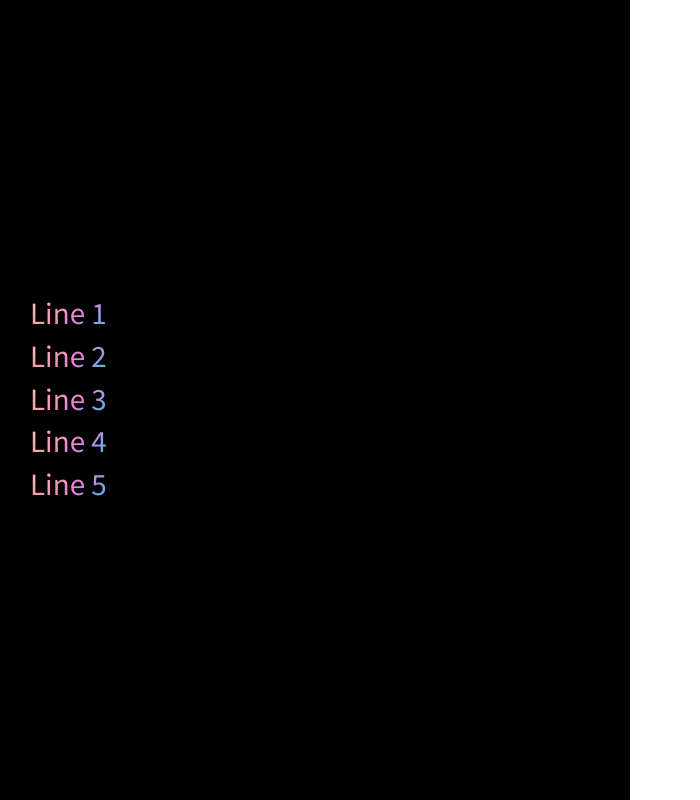
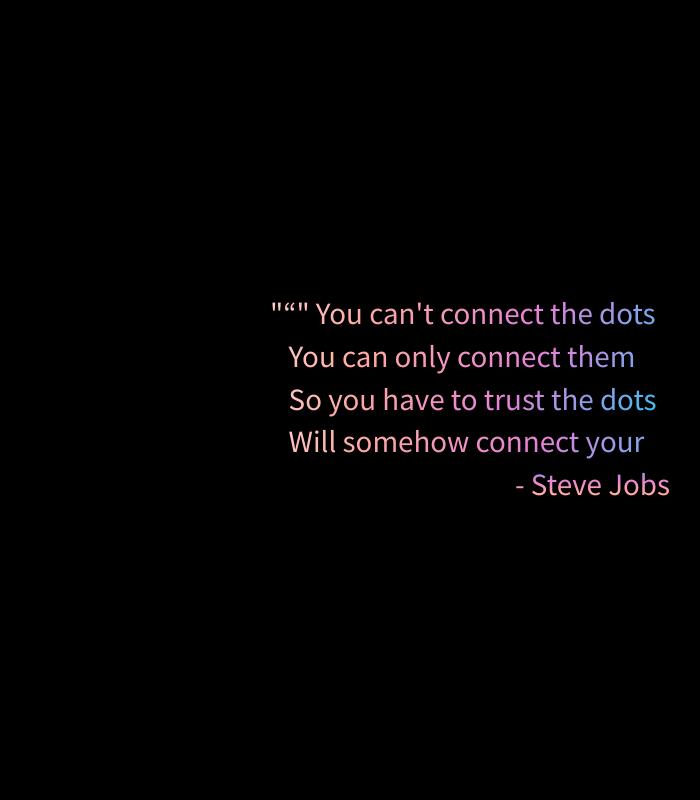
Before and after one commit to kelani34/Iphone-Page-clone, a React (Create React App) app: page / in a window 1280 px wide. Shown: the whole page, without its empty margins (170-870 px from the left). Built offline with nearby package versions, Linux system fonts and the light colour scheme.

Commit message:
feat: quotes section complete 🎸

```diff
--- a/src/sections/Quote.js
+++ b/src/sections/Quote.js
@@ -5,20 +5,24 @@
   return (
     <QuotesSection>
       <TextBox>
-        <Text>
-          <span>Line 1</span>
+        <Text delay="0s">
+          <span>"&#8220;" You can't connect the dots looking forward;</span>
         </Text>
-        <Text>
-          <span>Line 2</span>
+        <Text delay="0.4s">
+          <span>
+            &nbsp;&nbsp;&nbsp;You can only connect them looking backward.
+          </span>
         </Text>
-        <Text>
-          <span>Line 3</span>
+        <Text delay="0.8s">
+          <span>&nbsp;&nbsp;&nbsp;So you have to trust the dots</span>
         </Text>
-        <Text>
-          <span>Line 4</span>
+        <Text delay="1.2s">
+          <span>
+            &nbsp;&nbsp;&nbsp;Will somehow connect your future . &#8221;
+          </span>
         </Text>
-        <Text>
-          <span>Line 5</span>
+        <Text delay="1.6s">
+          <span className="author">- Steve Jobs</span>
         </Text>
       </TextBox>
     </QuotesSection>
@@ -34,7 +38,7 @@
 `;
 
 const QuotesSection = styled.section`
-  width: 100vh;
+  width: 100vw;
   height: 100vh;
   position: relative;
 
@@ -66,7 +70,7 @@
   span {
     position: absolute;
     transform: translateY(3rem);
-    animation: ${up} 2.5s ease forwards;
+    animation: ${up} 2.5s ease forwards ${(props) => props.delay};
 
     font-family: var(--fontl);
     background-image: linear-gradient(-45deg, var(--gradient));
@@ -74,4 +78,10 @@
     -webkit-background-clip: text;
     -webkit-text-fill-color: transparent;
   }
+
+  .author {
+    width: 100%;
+    text-align: end;
+    background-image: linear-gradient(-180deg, var(--gradient));
+  }
 `;
```
